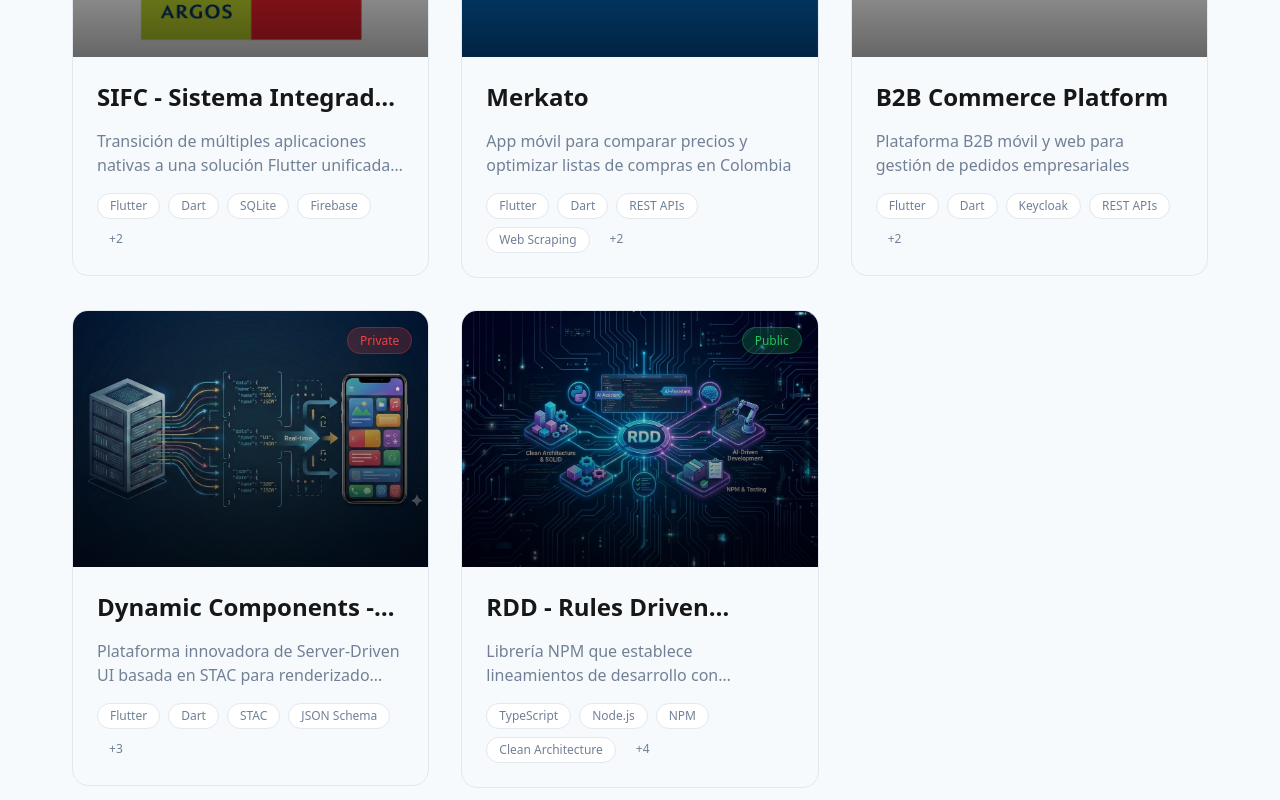
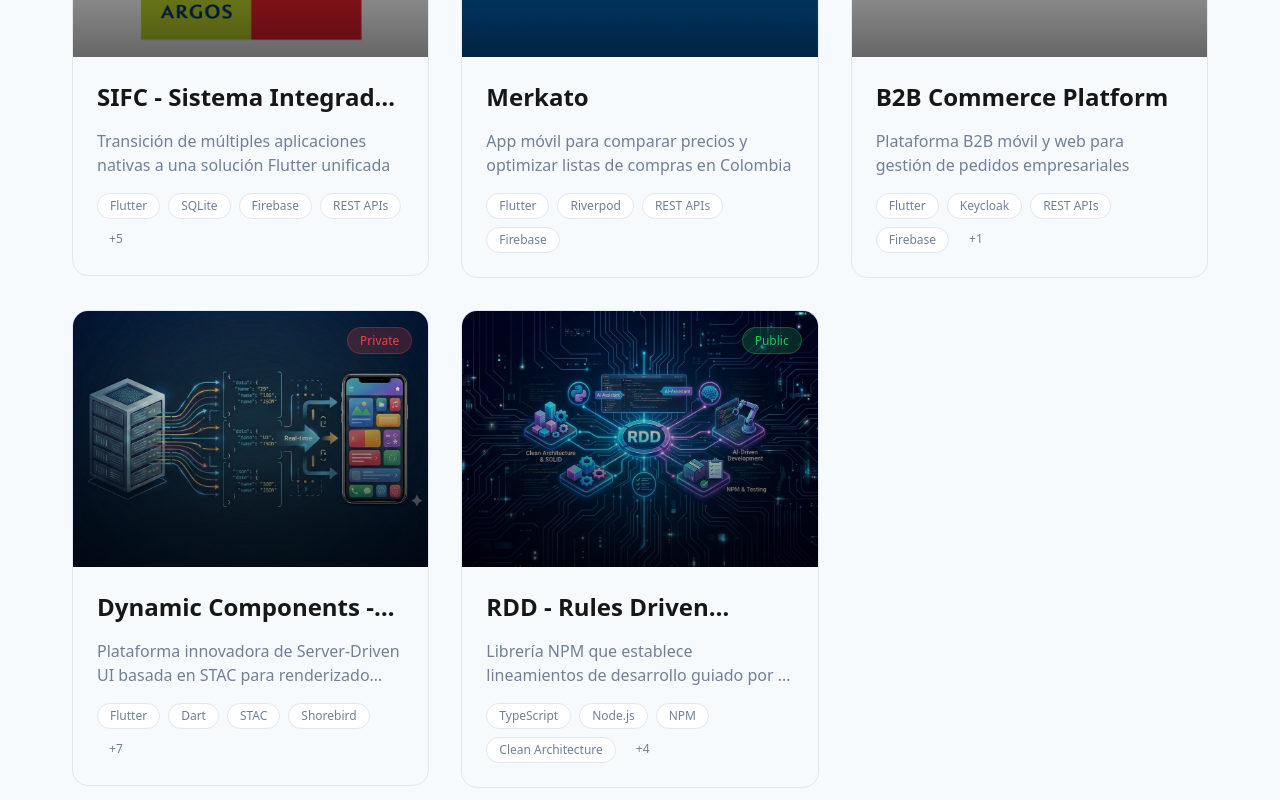
Before and after one commit to vmgarciahurtado/portfolio, a Next.js app: page /en in a window 1280 px wide. Shown: the part 2040-2840 px from the top of the page. Built offline with nearby package versions, Linux system fonts and the light colour scheme.

Commit message:
feat: Update tech stack categories count and refine project details with updated technologies and descriptions.

```diff
--- a/components/sections/TechStackSection.tsx
+++ b/components/sections/TechStackSection.tsx
@@ -238,7 +238,7 @@ export function TechStackSection() {
         >
           <div className="grid grid-cols-2 md:grid-cols-4 gap-8">
             {[
-              { number: '6+', label: 'Categories' },
+              { number: '5+', label: 'Categories' },
               { number: '10+', label: 'Technologies' },
               { number: '5+', label: 'Years Experience' },
               { number: '∞', label: 'Learning' }
--- a/data/projects.json
+++ b/data/projects.json
@@ -2,15 +2,18 @@
   {
     "id": "sifc",
     "title": "SIFC - Sistema Integrado de Figuras Comerciales",
-    "shortDescription": "Transición de múltiples aplicaciones nativas a una solución Flutter unificada para Nutresa",
-    "fullDescription": "SIFC (Sistema Integrado de Figuras Comerciales) representa una transformación tecnológica importante para Nutresa. El proyecto consistió en la migración y consolidación de varias aplicaciones nativas independientes hacia una única aplicación Flutter. Las aplicaciones originales incluían: 'Fuerza de Ventas' para gestión comercial, 'Catálogo' para visualización de productos, 'Grandes Cadenas' para gestión de retail, 'VIC - Vista Integral del Cliente' para análisis de clientes, y 'Entregadores' para logística de entrega. Esta unificación permitió mejorar la experiencia de usuario, reducir costos de mantenimiento y acelerar el tiempo de desarrollo de nuevas funcionalidades.",
+    "shortDescription": "Transición de múltiples aplicaciones nativas a una solución Flutter unificada",
+    "fullDescription": "SIFC (Sistema Integrado de Figuras Comerciales) representa una transformación tecnológica importante. El proyecto consistió en la migración y consolidación de varias aplicaciones nativas independientes hacia una única aplicación Flutter. Las aplicaciones originales incluían: 'Fuerza de Ventas' para gestión comercial, 'Catálogo' para visualización de productos, 'Grandes Cadenas' para gestión de retail, 'VIC - Vista Integral del Cliente' para análisis de clientes, y 'Entregadores' para logística de entrega. Esta unificación permitió mejorar la experiencia de usuario, reducir costos de mantenimiento y acelerar el tiempo de desarrollo de nuevas funcionalidades.",
     "technologies": [
       "Flutter",
-      "Dart",
       "SQLite",
       "Firebase",
       "REST APIs",
-      "Shorebird"
+      "Shorebird",
+      "Dynamic Components",
+      "Channels",
+      "Augmented Reality",
+      "Patrol"
     ],
     "coverImage": "/images/works/sifc/sifc_cover.png",
     "gallery": [
@@ -22,14 +25,12 @@
     "id": "merkato",
     "title": "Merkato",
     "shortDescription": "App móvil para comparar precios y optimizar listas de compras en Colombia",
-    "fullDescription": "Merkato es una aplicación móvil (iOS/Android) desarrollada con Flutter que permite comparar precios de productos entre múltiples tiendas físicas en Colombia y crear listas de compras optimizadas para maximizar el ahorro. El propósito principal es resolver la fragmentación de información de precios: los consumidores gastan 15-25% más en mercado por no poder comparar precios entre tiendas. Merkato centraliza esta información mediante una API de scraping y la presenta de forma clara, permitiendo a los usuarios tomar decisiones informadas y ahorrar significativamente en sus compras del hogar.",
+    "fullDescription": "Merkato es una aplicación móvil (iOS/Android) desarrollada con Flutter que permite comparar precios de productos entre múltiples tiendas físicas en Colombia y crear listas de compras optimizadas para maximizar el ahorro. El propósito principal es resolver la fragmentación de información de precios: los consumidores gastan 15-25% más en mercado por no poder comparar precios entre tiendas. Merkato centraliza esta información mediante una API y la presenta de forma clara, permitiendo a los usuarios tomar decisiones informadas y ahorrar significativamente en sus compras del hogar.",
     "technologies": [
       "Flutter",
-      "Dart",
+      "Riverpod",
       "REST APIs",
-      "Web Scraping",
-      "Firebase",
-      "SQLite"
+      "Firebase"
     ],
     "coverImage": "/images/works/merkato/merkato_cover.png",
     "gallery": [
@@ -41,14 +42,13 @@
     "id": "b2b",
     "title": "B2B Commerce Platform",
     "shortDescription": "Plataforma B2B móvil y web para gestión de pedidos empresariales",
-    "fullDescription": "Aplicación B2B desarrollada con Flutter para móvil y web que permite a clientes empresariales gestionar sus operaciones comerciales de manera integral. Las funcionalidades principales incluyen: Autenticación con Keycloak y gestión de sesiones seguras; Gestión de múltiples tiendas asignadas con validación de carrito; Catálogo de productos con búsqueda, filtrado por categorías, subcategorías y marcas; Carrito de compras con actualización de cantidades, validación de cambios y agrupación por proveedor; Visualización e historial de órdenes; Perfil de usuario con información personal y empresarial; Sistema de soporte con acciones rápidas; e información de la app incluyendo políticas, términos y versión.",
+    "fullDescription": "B2B Commerce Platform es una aplicación multiplataforma (móvil y web) desarrollada con Flutter que permite a clientes empresariales nacionales e internacionales gestionar sus operaciones comerciales de manera integral. La plataforma centraliza la gestión de pedidos y comunicación con proveedores en un solo lugar. Diseñada para empresas que operan en múltiples mercados, ofrece una experiencia unificada que simplifica las transacciones comerciales, reduce tiempos de procesamiento y mejora la eficiencia operativa de los equipos de compras.",
     "technologies": [
       "Flutter",
-      "Dart",
       "Keycloak",
       "REST APIs",
       "Firebase",
-      "BLoC"
+      "Riverpod"
     ],
     "coverImage": "/images/works/b2b/b2b_cover.png",
     "gallery": [
@@ -60,15 +60,19 @@
     "id": "dynamic-components",
     "title": "Dynamic Components - Server-Driven UI Platform",
     "shortDescription": "Plataforma innovadora de Server-Driven UI basada en STAC para renderizado dinámico de widgets",
-    "fullDescription": "Dynamic Components es una plataforma revolucionaria de Server-Driven UI (SDUI) basada en STAC (Server-driven Template and Component) que permite la creación y actualización de interfaces de usuario de forma dinámica sin necesidad de desplegar nuevas versiones de la aplicación. Esta solución permite a los equipos de producto y diseño modificar la interfaz de usuario, agregar nuevas funcionalidades y realizar pruebas A/B directamente desde el servidor. El sistema interpreta configuraciones JSON que definen la estructura, estilo y comportamiento de los widgets, permitiendo una flexibilidad sin precedentes en el desarrollo de aplicaciones móviles. Esto reduce significativamente el tiempo de desarrollo, elimina la dependencia de los ciclos de release de las tiendas de aplicaciones y permite iteraciones más rápidas basadas en feedback de usuarios.",
+    "fullDescription": "Dynamic Components es una plataforma revolucionaria de Server-Driven UI (SDUI) basada en STAC Framework que permite la creación y actualización de interfaces de usuario de forma dinámica sin necesidad de desplegar nuevas versiones de la aplicación. Esta solución permite a los equipos de producto y diseño modificar la interfaz de usuario, agregar nuevas funcionalidades y realizar pruebas A/B directamente desde el servidor. El sistema interpreta configuraciones JSON que definen la estructura, estilo y comportamiento de los widgets, permitiendo una flexibilidad sin precedentes en el desarrollo de aplicaciones móviles. Esto reduce significativamente el tiempo de desarrollo, elimina la dependencia de los ciclos de release de las tiendas de aplicaciones y permite iteraciones más rápidas basadas en feedback de usuarios.",
     "technologies": [
       "Flutter",
       "Dart",
       "STAC",
+      "Shorebird",
+      "Bloc",
+      "Mason",
+      "Melos",
       "JSON Schema",
       "REST APIs",
       "Firebase",
-      "Real-time Updates"
+      "Real-time Feature delivery"
     ],
     "coverImage": "/images/works/dynamic-components/dynamic_components_cover.png",
     "gallery": [
@@ -79,8 +83,8 @@
   {
     "id": "rdd",
     "title": "RDD - Rules Driven Development",
-    "shortDescription": "Librería NPM que establece lineamientos de desarrollo con arquitectura limpia y desarrollo guiado por IA",
-    "fullDescription": "cw-method-rdd (Rules Driven Development) es una librería NPM innovadora que establece un conjunto completo de lineamientos y mejores prácticas para el desarrollo de software moderno. Este método integra arquitectura limpia (Clean Architecture), principios SOLID, estrategias de testing comprehensivas y buenas prácticas específicas para el desarrollo guiado por IA. RDD proporciona un framework estructurado que ayuda a los equipos de desarrollo a mantener consistencia en el código, mejorar la mantenibilidad y escalabilidad de las aplicaciones, y aprovechar al máximo las capacidades de las herramientas de IA en el proceso de desarrollo. La librería incluye templates, linters personalizados, generadores de código y documentación detallada que guían a los desarrolladores en la implementación de patrones de diseño probados y la adopción de prácticas que facilitan la colaboración entre humanos e IA en el desarrollo de software.",
+    "shortDescription": "Librería NPM que establece lineamientos de desarrollo guiado por IA para los equipos Front y Back",
+    "fullDescription": "cw-method-rdd (Rules Driven Development) es una librería que establece un conjunto completo de lineamientos y mejores prácticas para el desarrollo de aplicaciones. Este método integra arquitectura limpia (Clean Architecture), principios SOLID, estrategias de testing comprehensivas y buenas prácticas específicas para el desarrollo guiado por IA. RDD proporciona una estructura que ayuda a los equipos de desarrollo a mantener consistencia en el código, mejorar la mantenibilidad y escalabilidad de las aplicaciones, y aprovechar al máximo las capacidades de las herramientas de IA en el proceso de desarrollo. La librería incluye documentación detallada que guía a los desarrolladores en la adopción de prácticas que facilitan la colaboración en el desarrollo de software de la empresa.",
     "technologies": [
       "TypeScript",
       "Node.js",
```
